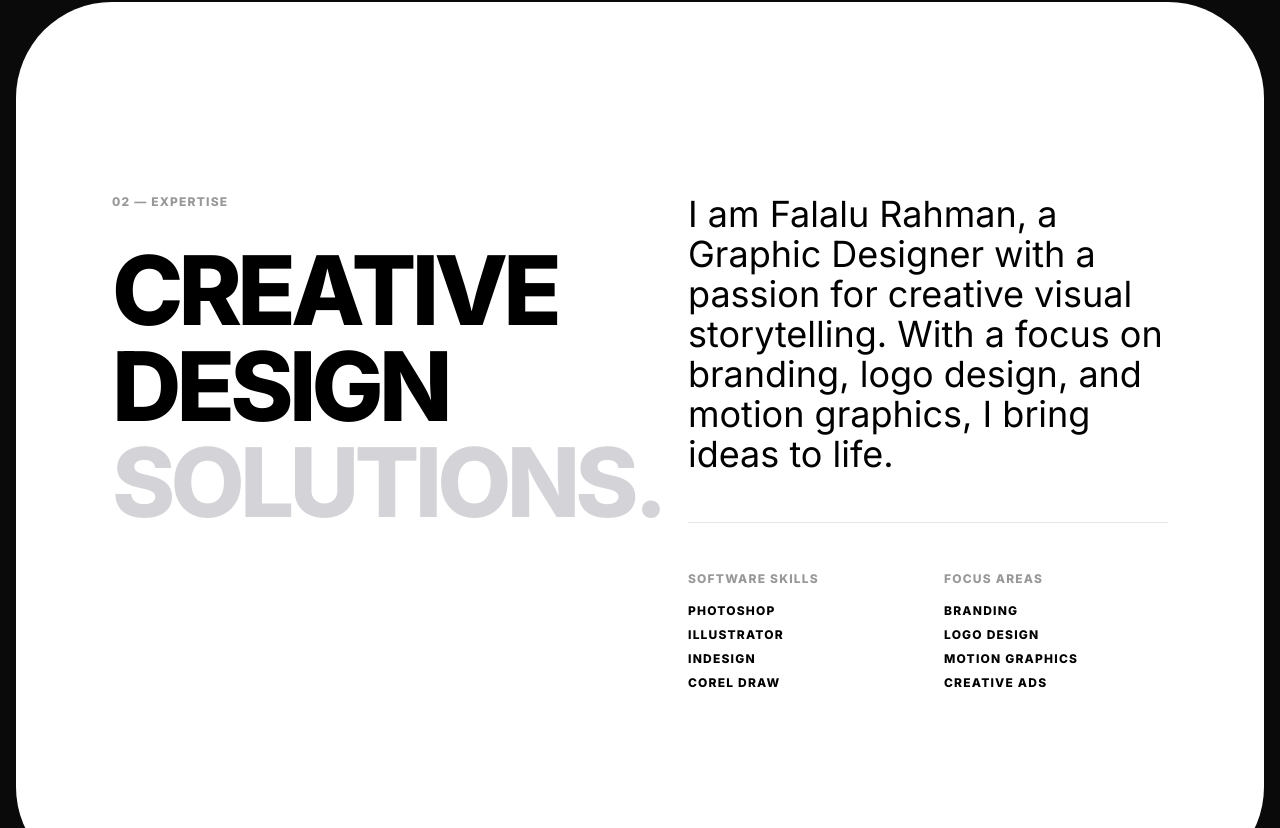
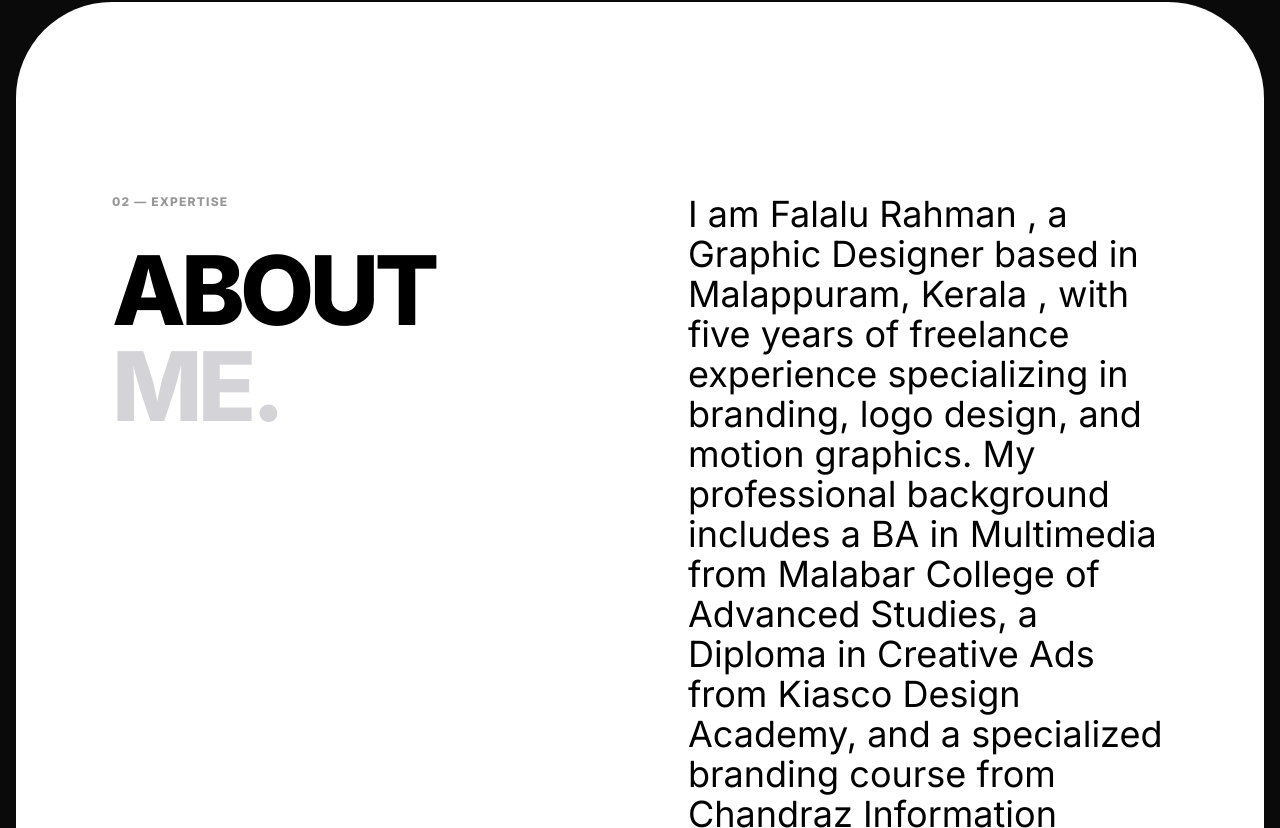
Before and after one commit to hermosamotif-stack/my-portfolio, a React (Vite) app: page / in a window 1280 px wide. Shown: the part 1972-2800 px from the top of the page. Built offline with nearby package versions, Linux system fonts and the light colour scheme.

Commit message:
Revise introduction and contact section
Updated personal information and contact details.

```diff
--- a/App.tsx
+++ b/App.tsx
@@ -565,12 +565,12 @@ const App: React.FC = () => {
               <div className="reveal">
                 <span className="text-xs uppercase tracking-widest font-bold mb-8 block opacity-40">02 — Expertise</span>
                 <h2 className="text-5xl md:text-8xl font-bold tracking-tighter leading-[0.9] mb-12 uppercase">
-                  CREATIVE <br /> DESIGN <br /> <span className="text-zinc-300">SOLUTIONS.</span>
+                  ABOUT <br />  <span className="text-zinc-300">ME.</span>
                 </h2>
               </div>
               <div className="reveal space-y-12">
                 <p className="text-2xl md:text-4xl leading-tight font-medium">
-                  I am Falalu Rahman, a Graphic Designer with a passion for creative visual storytelling. With a focus on branding, logo design, and motion graphics, I bring ideas to life.
+                 I am Falalu Rahman , a Graphic Designer based in Malappuram, Kerala , with five years of freelance experience specializing in branding, logo design, and motion graphics. My professional background includes a BA in Multimedia from Malabar College of Advanced Studies, a Diploma in Creative Ads from Kiasco Design Academy, and a specialized branding course from Chandraz Information Technology. I am highly proficient in Photoshop , Illustrator , InDesign , and CorelDraw , and I am fluent in English, Malayalam, and Arabic.
                 </p>
                 <div className="grid grid-cols-2 gap-8 text-xs uppercase tracking-widest font-bold pt-12 border-t border-black/10">
                    <div>
@@ -599,17 +599,17 @@ const App: React.FC = () => {
           {/* Contact Section */}
           <section id="contact" className="py-48 px-6 md:px-12 lg:px-24 text-center mt-[-10vh] pt-[20vh]">
             <div className="max-w-4xl mx-auto reveal">
-              <h2 className="text-6xl md:text-[10vw] font-extrabold tracking-tighter mb-12 uppercase">Connect.</h2>
+              <h2 className="text-6xl md:text-[5vw] font-extrabold tracking-tighter mb-12 uppercase">Connect.</h2>
               <div className="flex flex-col md:flex-row items-center justify-center gap-12 mb-24">
                 <a href="mailto:falalurahman447@email.com" className="text-2xl md:text-4xl font-bold border-b-2 border-white/20 hover:border-white transition-colors py-2 tracking-tighter">falalurahman447@email.com</a>
               </div>
                <div className="text-xl opacity-60 font-medium mb-12">
-                +91 7994055131
+                Contact number +91 7994055131
               </div>
               <div className="flex justify-center gap-12 text-[10px] uppercase tracking-[0.3em] font-bold opacity-40">
-                <a href="#" className="hover:opacity-100 transition-opacity">WhatsApp</a>
-                <a href="#" className="hover:opacity-100 transition-opacity">LinkedIn</a>
-                <a href="#" className="hover:opacity-100 transition-opacity">Instagram</a>
+                <a href="https://wa.me/7994055131" className="hover:opacity-100 transition-opacity">WhatsApp</a>
+                <a href="https://www.linkedin.com/in/fallulu-rahman-030865355/" className="hover:opacity-100 transition-opacity">LinkedIn</a>
+                <a href="https://www.instagram.com/hermosa_motif/" className="hover:opacity-100 transition-opacity">Instagram</a>
               </div>
             </div>
           </section>
```
